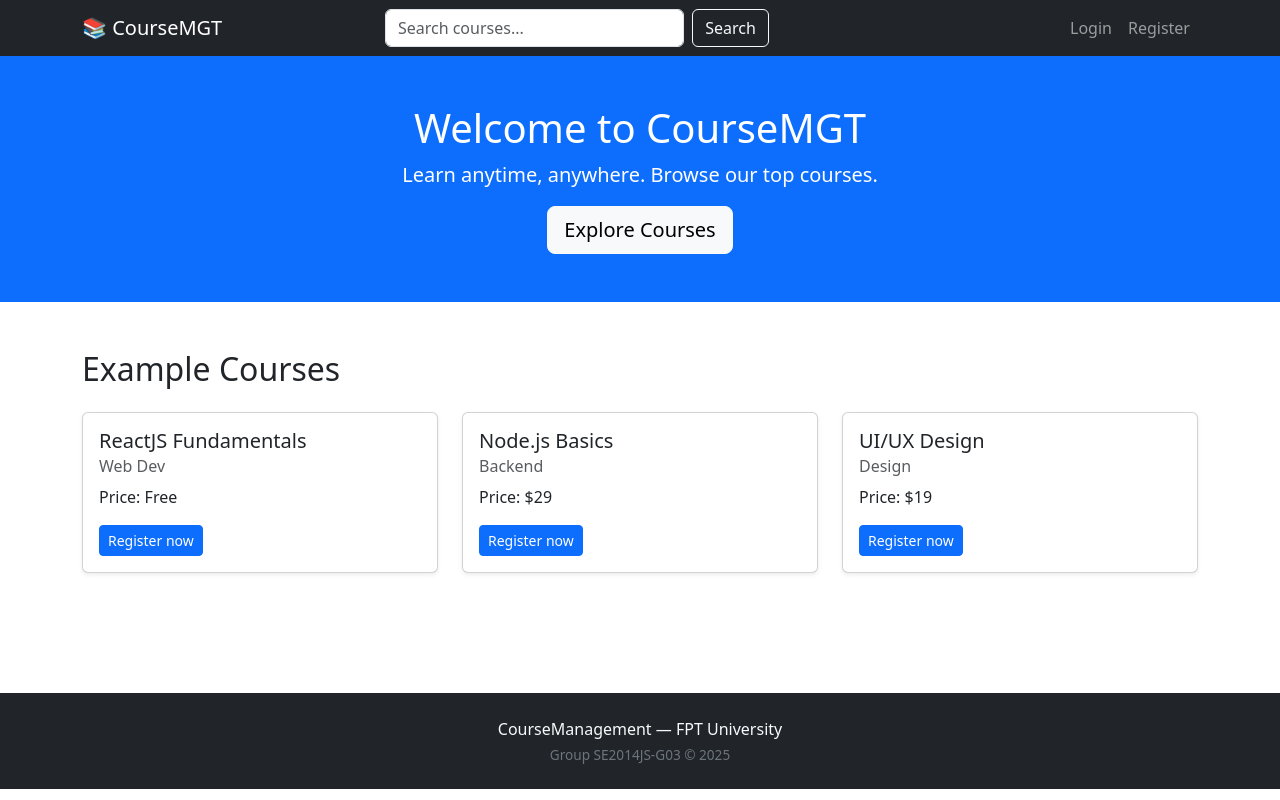
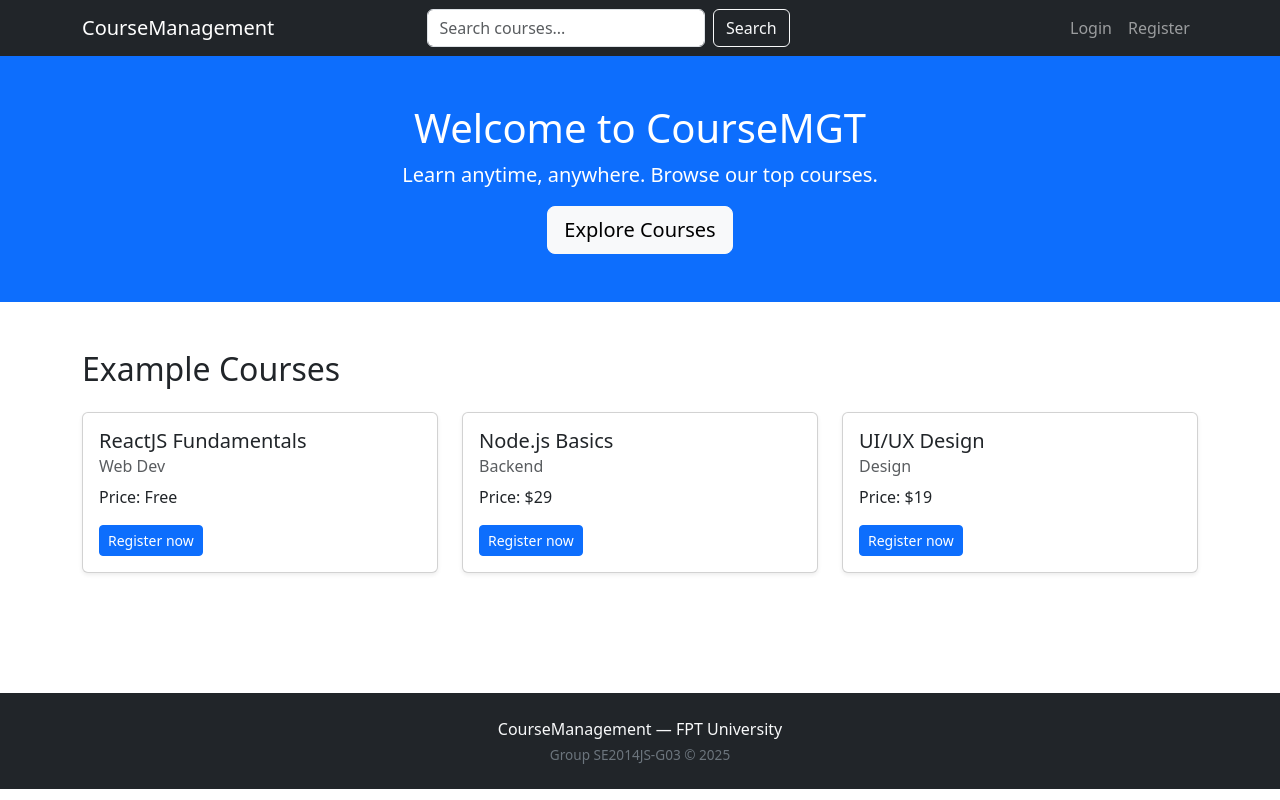
Before and after one commit to thanhtuanfptse05/course_management, a React (Create React App) app: page / in a window 1280 px wide. Built offline with nearby package versions, Linux system fonts and the light colour scheme.

Commit message:
update navbar.jsx

```diff
--- a/src/components/layout/Header.jsx
+++ b/src/components/layout/Header.jsx
@@ -9,7 +9,7 @@ function Header() {
         <Navbar bg="dark" variant="dark" expand="lg" sticky="top">
             <Container>
                 <Navbar.Brand as={Link} to="/">
-                    📚 CourseMGT
+                    CourseManagement
                 </Navbar.Brand>
 
                 <Navbar.Toggle aria-controls="main-nav" />
```
Also changed, not shown: src/components/layout/Navbar.jsx (added).
